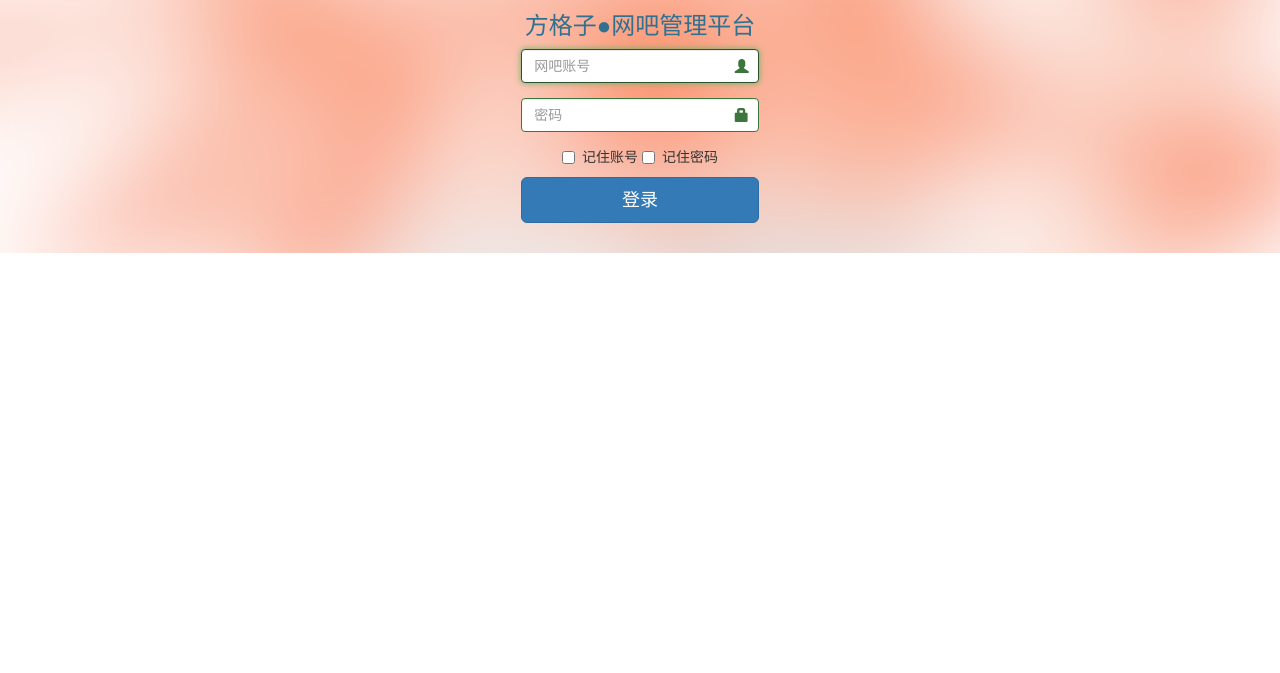
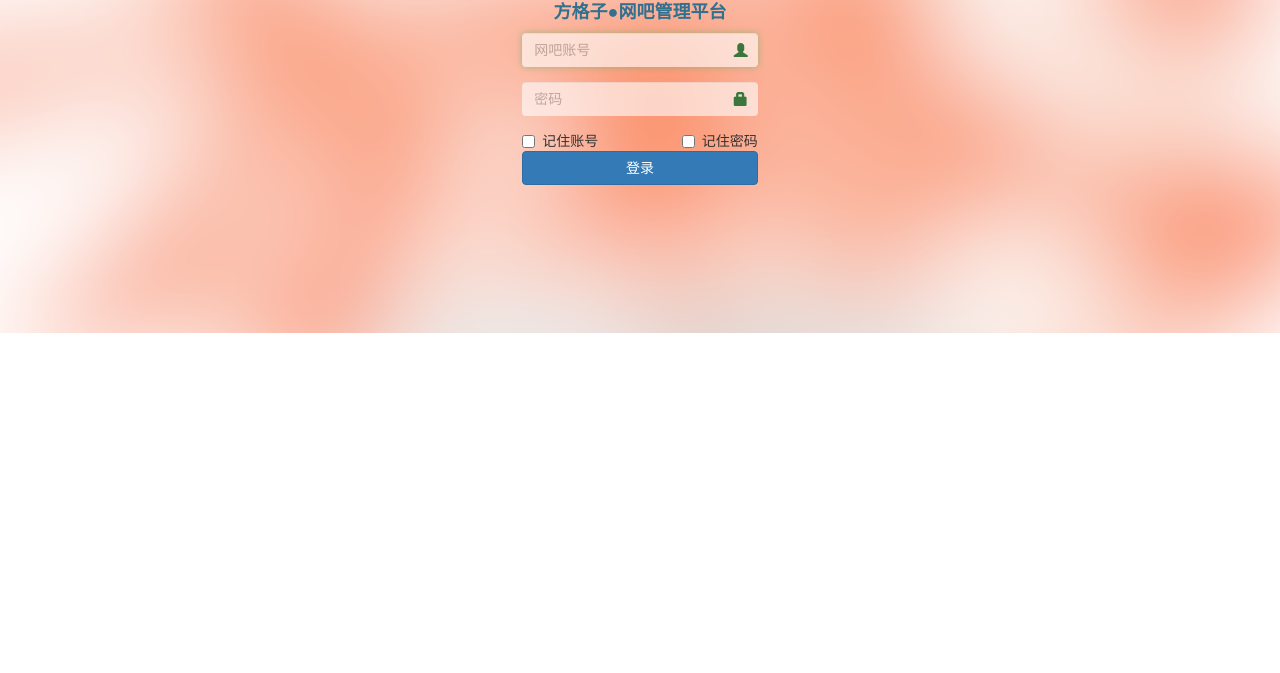
Before and after one commit to xsiry/weChat, a plain HTML site: page login.html in a window 1280 px wide. Shown: the part 127-800 px from the top of the page. Drawn offline with Linux system fonts and the light colour scheme.

Commit message:
输入框透明，整体格式调整

```diff
--- a/login.html
+++ b/login.html
@@ -21,19 +21,21 @@
     <link href="css/bootstrapValidator.css" rel="stylesheet" />
     <script src="js/bootstrapValidator.js"></script>
 
-    <!--jquery-cookie core JS -->
+    <!-- jquery-cookie core JS -->
     <script src="js/jquery.cookie.js"></script>
 
+    <!-- 透明背景 -->
     <script type="text/javascript" src="js/background-blur.min.js"></script>
 		<script type="text/javascript" src="js/index.js"></script>
 
     <style>
     	*{margin:0;padding:0;}
 			a,img{border:0;}
+
 			/* Content */
 			.avatar-holder {
 				overflow: hidden;
-				height: 380px;
+				height: 460px;
 				text-align: center;
 				position: relative;
 			}
@@ -66,6 +68,16 @@
 				left: -10%;
 				width: 120%;
 			}
+
+			/* 透明输入框 */
+			.input-opacity{
+		    opacity: 0.6;
+		    transition:border-color ease-in-out .15s,box-shadow ease-in-out .15s;
+		    -webkit-box-shadow:0 0 0px 1000px #ffffff inset;
+		    height:34px;
+		    padding:6px 12px;
+		    border:none;
+			}
 		</style>
 
   </head>
@@ -74,33 +86,36 @@
 		<div class="avatar-holder">
 	    <div class="container">
 		    <div class="avatar">
+
 		    	<figure>
 		    		<img src="img/logo.jpg" class="center-block" />
 		    		<figcaption>
-    			<h3 class="form-signin-heading text-center text-info">方格子●网吧管理平台</h3>
+		    			<h4 class="form-signin-heading text-center text-info"><strong>方格子●网吧管理平台</strong></h4>
 		    		</figcaption>
 		    	</figure>
+
 		      <form class="form-signin" id="loginFrom" action="index.html" method="post">
+
 		        <div class="form-group has-success has-feedback">
-        		<input type="text" id="inputUsername" name='inputUsername'  class="form-control" placeholder="网吧账号" aria-describedby="inputUsernameStatus" required autofocus>
+		        		<input type="text" id="inputUsername" name='inputUsername'  class="form-control input-opacity" placeholder="网吧账号" required autofocus>
 		        		<span class="glyphicon glyphicon-user form-control-feedback" aria-hidden="true"></span>
-						<span id="inputUsernameStatus" class="sr-only">(success)</span>
 		        </div>
 		        <div class="form-group has-success has-feedback">
-        		<input type="password" id="inputPassword" name='inputPassword' class="form-control" placeholder="密码" aria-describedby="inputPasswordStatus" required>
+		        		<input type="password" id="inputPassword" name='inputPassword' class="form-control input-opacity" placeholder="密码" required>
 		        		<span class="glyphicon glyphicon-lock form-control-feedback" aria-hidden="true"></span>
-						<span id="inputPasswordStatus" class="sr-only">(success)</span>
 		        </div>
 
 		        <div class="checkbox">
-          <label>
+		          <label class="pull-left">
 		            <input type="checkbox" id="rmbUser"> 记住账号
 		          </label>
-          <label>
+		          <label class="pull-right">
 		            <input type="checkbox" id="rmbPassWord"> 记住密码
 		          </label>
 		        </div>
-        <button class="btn btn-lg btn-primary btn-block" type="submit">登录</button>
+
+		        <button class="btn btn-primary btn-block btn-submit" type="submit">登录</button>
+
 		      </form>
 				</div>
 	    </div> <!-- /container -->
@@ -119,18 +134,9 @@
   						notEmpty: {
   							message: '账号不能为空'
   						},
-  						stringLength: {
-  							min: 0,
-  							max: 30,
-  							message: '账号长度应该在0~30之间'
-  						},
   						regexp: {
   							regexp: /^[a-zA-Z0-9_]+$/,
   							message: '账号只能由字母、数字和下划线组成'
-  						},
- 							different: {
- 								field: 'inputPassword',
- 								message: '账号或密码有误，请重新输入'
   						}
   					}
   				},
@@ -138,21 +144,11 @@
   					validators: {
   						notEmpty: {
   							message: '密码不能为空'
-  						},
-  						different: {
-  							field: 'inputUsername',
-  							message: '账号或密码有误，请重新输入'
   						}
   					}
   				}
   			}
   		});
-
-  		$("#loginFrom").submit(function(e){
-			  saveUserInfo();
-			});
-
-
 
   		//初始化页面时验证是否记住了密码
   		if ($.cookie("rmbUser") == "true" && $.cookie("rmbPassWord") == "true") {
```
Lines whose indentation alone changed are shown as unchanged.
